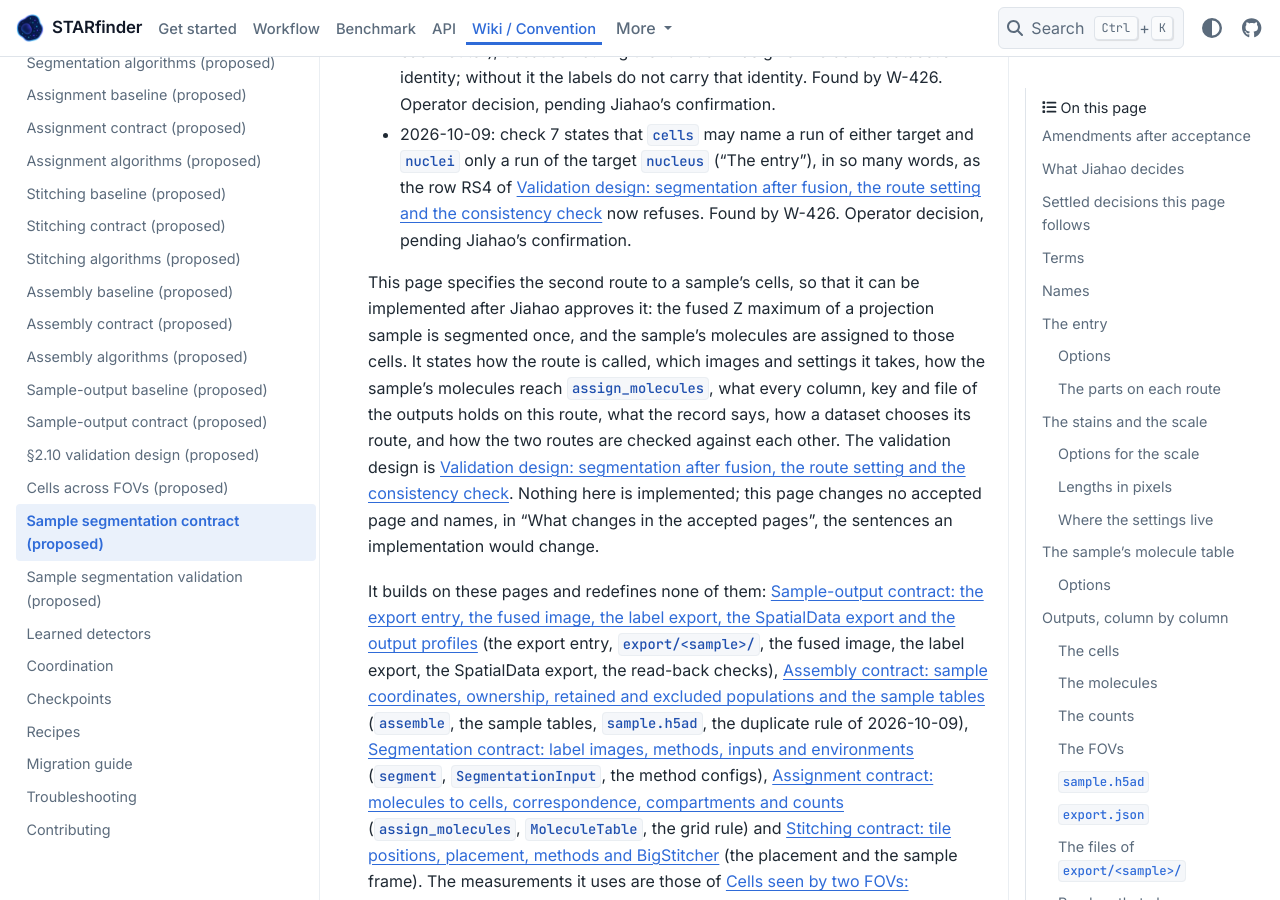
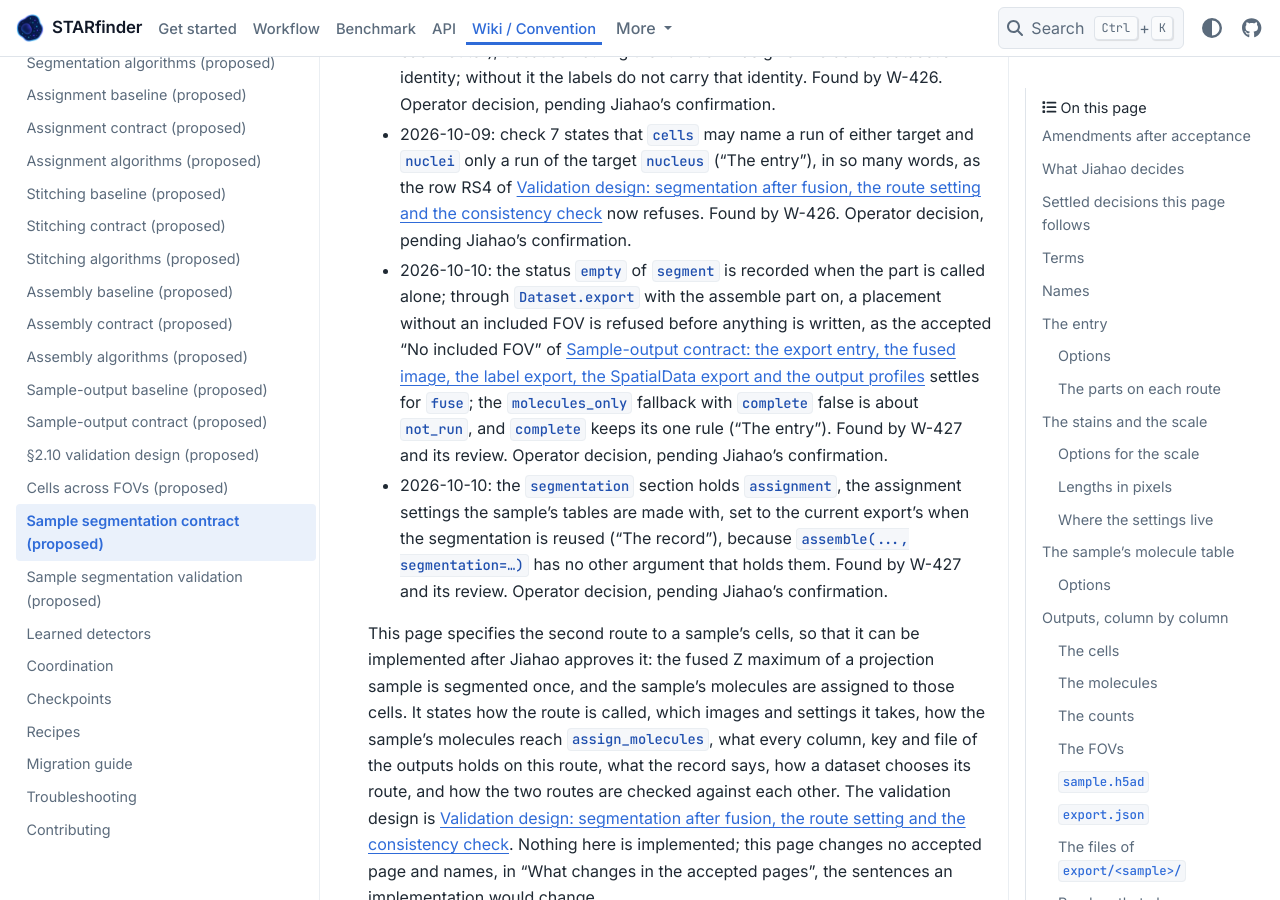
Before and after one commit to wanglab-broad/starfinder, a Sphinx documentation site: the page built from docs/sample-segmentation-contract.md, in a window 1280 px wide and 900 px high, scrolled down 445 px. Built offline with Sphinx 7.4.7 and the PyData theme 0.15.4, drawn with Linux system fonts in a browser that asks for light colours; some of the changed text lies outside the part shown.

Commit message:
fix(w-427): address review findings (sample segmentation 3 of 6: the…)
Repair after the first review. Following operator note
R-20261010T041042Z-7211ca64, both departures are now recorded on the
pages as amendments of 2026-10-10, pending Jiahao's confirmation, and
the code behaviour is unchanged. (1) A sample with no included FOV:
segment is empty only when called alone; Dataset.export refuses such a
placement before writing; the molecules_only fallback with complete
false is about not_run; complete keeps its one rule. (2) The
segmentation section's key assignment is listed in 'The record': a
reused segmentation takes the current export's settings. Rows SG4 and …

Linear-Issue: W-427

```diff
--- a/docs/sample-segmentation-contract.md
+++ b/docs/sample-segmentation-contract.md
@@ -13,6 +13,17 @@ Status: Accepted (W-377, 2026-10-09, at 779ea77)
   only a run of the target `nucleus` ("The entry"), in so many words, as the row RS4 of
   {doc}`sample-segmentation-validation` now refuses. Found by W-426. Operator decision,
   pending Jiahao's confirmation.
+* 2026-10-10: the status `empty` of `segment` is recorded when the part is called alone;
+  through `Dataset.export` with the assemble part on, a placement without an included FOV
+  is refused before anything is written, as the accepted "No included FOV" of
+  {doc}`sample-output-contract` settles for `fuse`; the `molecules_only` fallback with
+  `complete` false is about `not_run`, and `complete` keeps its one rule ("The entry").
+  Found by W-427 and its review. Operator decision, pending Jiahao's confirmation.
+* 2026-10-10: the `segmentation` section holds `assignment`, the assignment settings the
+  sample's tables are made with, set to the current export's when the segmentation is
+  reused ("The record"), because `assemble(..., segmentation=…)` has no other argument
+  that holds them. Found by W-427 and its review. Operator decision, pending Jiahao's
+  confirmation.
 
 This page specifies the second route to a sample's cells, so that it can be implemented
 after Jiahao approves it: the fused Z maximum of a projection sample is segmented once,
@@ -261,17 +272,22 @@ read-back checks (T1 and T5 of "The record") and the validation (SG4) follow:
 
 **The statuses of `segment`.** `written`, `reused`, `off` (route per FOV, reason
 `route_per_fov`; or a sample without cells, `assignment=None`, reason `no_cells`),
-`empty` (no included FOV, reason `no_included_fov`, as `fuse` records), `not_run`
+`empty` (no included FOV, reason `no_included_fov`, as `fuse` records, when the part is
+called alone on a folder without an included FOV; through `Dataset.export` with the
+assemble part on, such a placement has no owning FOV and is refused before anything is
+written, as on the route per FOV: {doc}`sample-output-contract`, "No included FOV"), `not_run`
 (`part_not_run` when `fuse` did not run; `extra_missing` naming the method's extra, for
 example `cellpose`, when its backend is not importable) and `failed`. A model that is
 missing or whose SHA-256 differs is a setting error: it is refused before anything is
 written (check 7 below). `segment` itself refuses it too, before any inference but after
 importing the method's libraries (calls C15, C15b and C15c).
 
-When `segment` is `not_run` or `empty`, `assemble` still writes the tables of the
+When `segment` is `not_run`, `assemble` still writes the tables of the
 `molecules_only` assembly, `sample.h5ad` without a row and its section with `mode`
 `molecules_only` and the reason, so that the files of the parts that ran exist, as
 {doc}`sample-output-contract` ("When a part cannot run") asks; `complete` is false.
+`complete` keeps its one rule (no part `not_run` or `failed`), so a part that is `empty`
+does not by itself make it false, as for `fuse`.
 
 **Check 7 before anything is written** (after checks 1 to 6 of
 {doc}`sample-output-contract`, "Checks before anything is written"): the route is a value
@@ -670,6 +686,11 @@ The `segmentation` section of `export.json`, written by `segment_fused`:
   import), `lengths` (each pixel field as given and as used, LS2), the label file's path
   and SHA-256, `n_labels`, `max_label` and the outcome;
 * `cells`, `nuclei`, `device`;
+* `assignment`: the assignment settings (the `AssignmentConfig` of
+  `SampleSegmentationConfig`) that the sample's tables are made with, which `assemble`
+  reads; with `segment: false` it holds the settings of the current export, because the
+  labels do not depend on them and the tables do. The `assembly` section's `assignment`
+  stays the §2.9 record of the assignment that was made;
 * `software` as in `run.json` ({doc}`checkpoints`), wall and CPU time and peak RSS.
 
 The `assembly` section records `route`, `route_source` and, on this route,
```
Also changed, not shown: docs/sample-segmentation-validation.md (+11 -3 lines), 3 other files.
